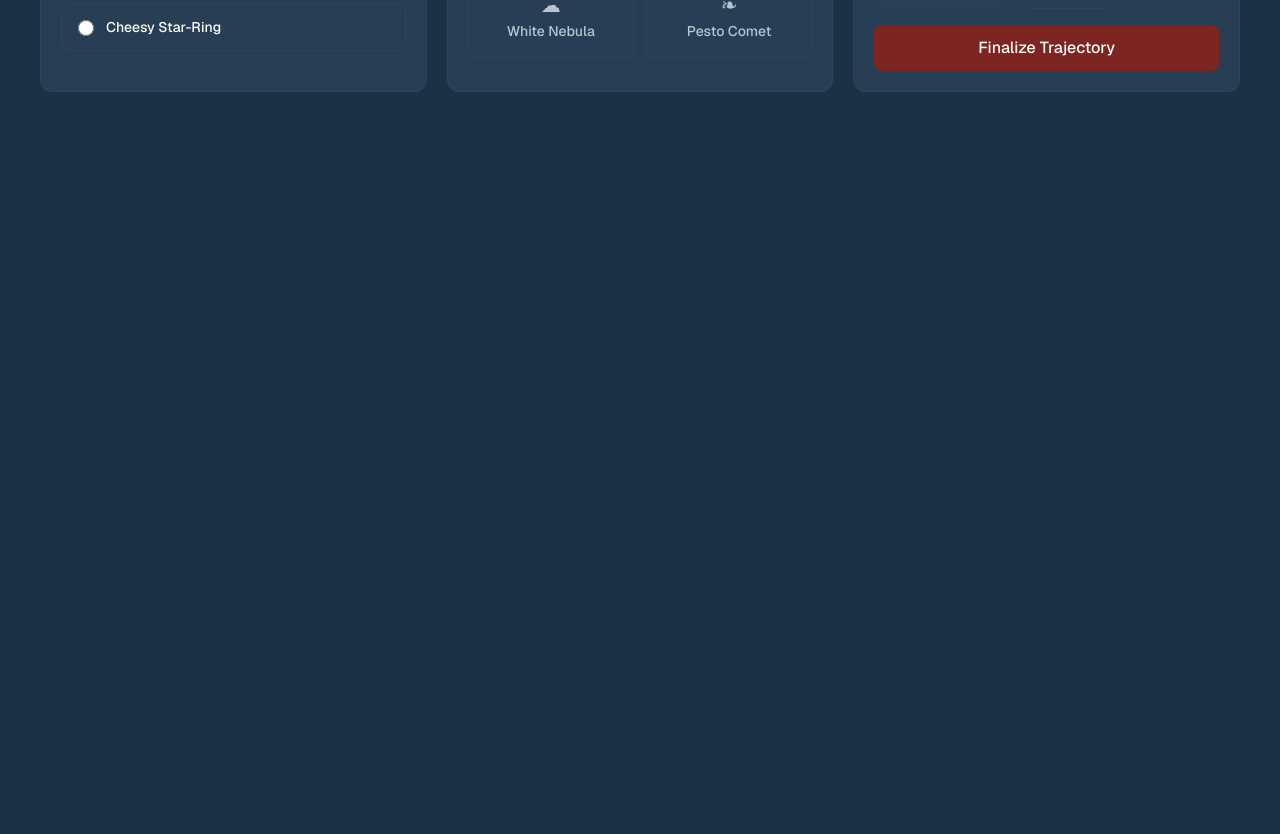
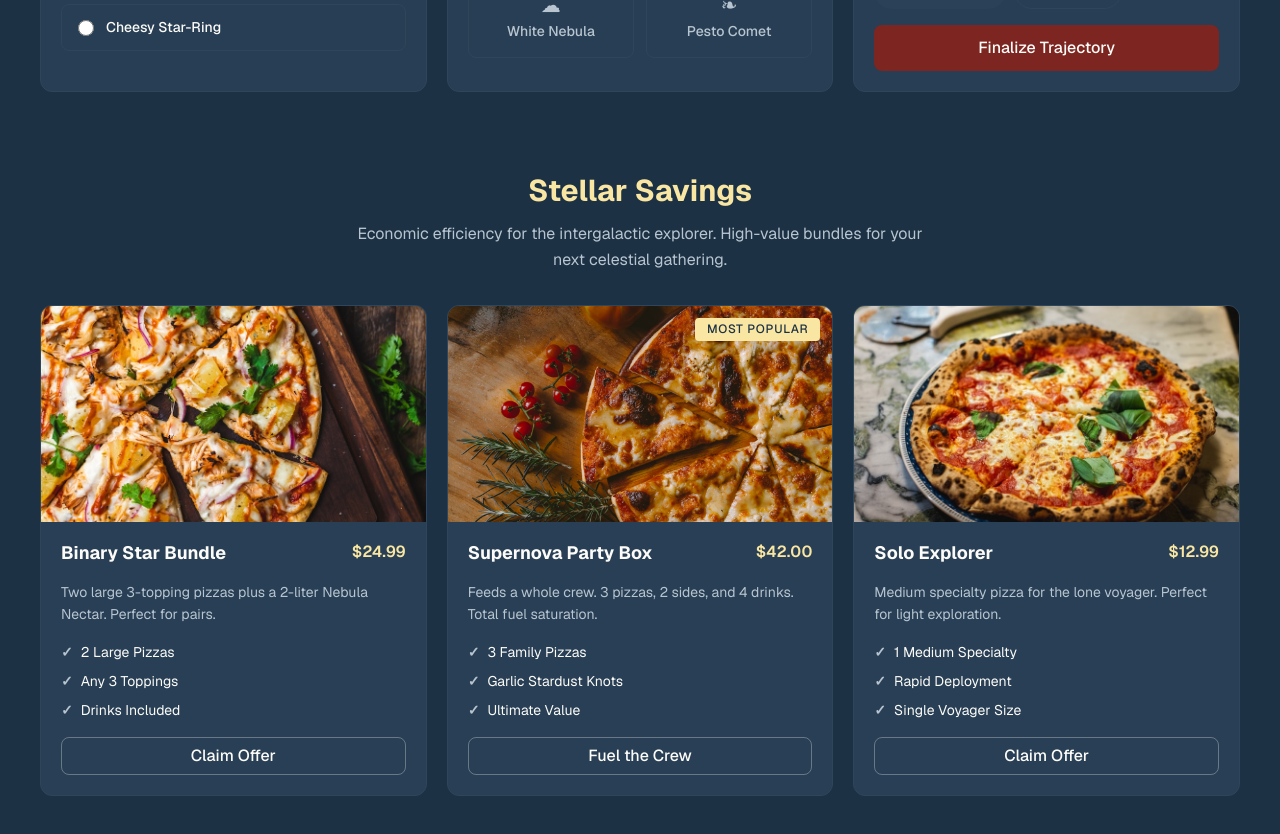
Before and after one commit to rhythm28j-cpu/gm, a Next.js app: page / in a window 1280 px wide. Shown: the part 1020-1854 px from the top of the page. Before the commit the page ends 1152 px from the top, so only its background shows below. Built offline with nearby package versions, Linux system fonts and the light colour scheme.

Commit message:
Create stellar savings section with deals

```diff
--- a/src/components/App/App.tsx
+++ b/src/components/App/App.tsx
@@ -1,6 +1,7 @@
 import Hero from "./Hero";
 import Navbar from "./Navbar";
 import PizzaBuilder from "./PizzaBuilder";
+import StellarSavings from "./StellarSavings";
 
 export default function App() {
   return (
@@ -8,6 +9,7 @@ export default function App() {
       <Navbar />
       <Hero />
       <PizzaBuilder />
+      <StellarSavings />
     </div>
   );
 }
--- /dev/null
+++ b/src/components/App/StellarSavings/StellarSavings.css
@@ -0,0 +1,184 @@
+.stellar-savings {
+  width: 100%;
+  padding-block: var(--spacing-10);
+  padding-inline: var(--spacing-6);
+  background-color: var(--color-orbital-blue);
+}
+
+.stellar-savings__header {
+  width: 100%;
+  max-width: var(--layout-content-max);
+  margin-inline: auto;
+  margin-bottom: var(--spacing-8);
+  text-align: center;
+}
+
+.stellar-savings__title {
+  margin: 0;
+  font-size: var(--font-size-3xl);
+  font-weight: var(--font-weight-bold);
+  line-height: var(--line-height-tight);
+  color: var(--color-crust);
+}
+
+.stellar-savings__subtitle {
+  margin: var(--spacing-3) auto 0;
+  max-width: calc(var(--spacing-24) * 6);
+  font-size: var(--font-size-base);
+  line-height: var(--line-height-relaxed);
+  color: var(--token-muted);
+}
+
+.stellar-savings__grid {
+  display: grid;
+  grid-template-columns: repeat(auto-fit, minmax(min(100%, calc(var(--spacing-24) * 4)), 1fr));
+  gap: var(--spacing-5);
+  align-items: stretch;
+  width: 100%;
+  max-width: var(--layout-content-max);
+  margin-inline: auto;
+}
+
+.stellar-savings__card {
+  display: flex;
+  flex-direction: column;
+  height: 100%;
+  gap: 0;
+  padding: 0;
+  overflow: hidden;
+  background-color: color-mix(
+    in srgb,
+    var(--token-accent) 85%,
+    var(--color-orbital-blue)
+  );
+  border-color: var(--token-border);
+  transition:
+    border-color var(--duration-fast) var(--easing-default),
+    box-shadow var(--duration-fast) var(--easing-default);
+}
+
+.stellar-savings__card:hover,
+.stellar-savings__card:focus-within {
+  border-color: var(--color-crust);
+  box-shadow: 0 0 var(--spacing-6)
+    color-mix(in srgb, var(--color-crust) 25%, transparent);
+}
+
+.stellar-savings__image-wrap {
+  position: relative;
+  height: calc(var(--spacing-24) * 2.25);
+  overflow: hidden;
+}
+
+.stellar-savings__image {
+  width: 100%;
+  height: 100%;
+  object-fit: cover;
+  object-position: center;
+}
+
+.stellar-savings__badge {
+  position: absolute;
+  top: var(--spacing-3);
+  right: var(--spacing-3);
+  padding-block: var(--spacing-1);
+  padding-inline: var(--spacing-3);
+  font-size: var(--font-size-xs);
+  letter-spacing: 0.06em;
+  text-transform: uppercase;
+  background-color: var(--color-crust);
+  color: var(--color-orbital-blue);
+}
+
+.stellar-savings__body {
+  display: flex;
+  flex: 1;
+  flex-direction: column;
+  gap: var(--spacing-4);
+  padding: var(--spacing-5);
+}
+
+.stellar-savings__title-row {
+  display: flex;
+  align-items: flex-start;
+  justify-content: space-between;
+  gap: var(--spacing-3);
+}
+
+.stellar-savings__deal-title {
+  margin: 0;
+  font-size: var(--font-size-lg);
+  font-weight: var(--font-weight-bold);
+  line-height: var(--line-height-tight);
+  color: var(--token-foreground);
+}
+
+.stellar-savings__price {
+  flex-shrink: 0;
+  font-size: var(--font-size-base);
+  font-weight: var(--font-weight-semibold);
+  line-height: var(--line-height-tight);
+  color: var(--color-crust);
+}
+
+.stellar-savings__description {
+  margin: 0;
+  font-size: var(--font-size-sm);
+  line-height: var(--line-height-relaxed);
+  color: var(--token-muted);
+}
+
+.stellar-savings__features {
+  display: flex;
+  flex-direction: column;
+  gap: var(--spacing-2);
+  margin: 0;
+  padding: 0;
+  list-style: none;
+}
+
+.stellar-savings__feature {
+  display: flex;
+  align-items: center;
+  gap: var(--spacing-2);
+  font-size: var(--font-size-sm);
+  line-height: var(--line-height-normal);
+  color: var(--token-foreground);
+}
+
+.stellar-savings__feature::before {
+  content: "✓";
+  flex-shrink: 0;
+  color: var(--token-muted);
+  font-weight: var(--font-weight-bold);
+}
+
+.stellar-savings__cta {
+  width: 100%;
+  margin-top: auto;
+  color: var(--token-foreground);
+  border: var(--border-width) solid
+    color-mix(in srgb, var(--token-foreground) 30%, transparent);
+  background-color: transparent;
+  transition:
+    background-color var(--duration-fast) var(--easing-default),
+    border-color var(--duration-fast) var(--easing-default),
+    color var(--duration-fast) var(--easing-default);
+}
+
+.stellar-savings__card:hover .stellar-savings__cta,
+.stellar-savings__card:focus-within .stellar-savings__cta,
+.stellar-savings__cta:hover:not(:disabled) {
+  background-color: var(--color-crust);
+  border-color: var(--color-crust);
+  color: var(--color-orbital-blue);
+}
+
+.stellar-savings__card:hover .stellar-savings__cta:hover:not(:disabled),
+.stellar-savings__card:focus-within .stellar-savings__cta:hover:not(:disabled) {
+  background-color: color-mix(
+    in srgb,
+    var(--color-crust) 88%,
+    var(--color-starlight)
+  );
+}
--- /dev/null
+++ b/src/components/App/StellarSavings/StellarSavings.tsx
@@ -0,0 +1,75 @@
+import Image from "next/image";
+import Badge from "@/components/Badge";
+import Button from "@/components/Button";
+import Card from "@/components/Card";
+import { DEALS, type Deal } from "./deals";
+import "./StellarSavings.css";
+
+type DealCardProps = {
+  deal: Deal;
+};
+
+function DealCard({ deal }: DealCardProps) {
+  return (
+    <Card className="stellar-savings__card">
+      <div className="stellar-savings__image-wrap">
+        <Image
+          className="stellar-savings__image"
+          src={deal.imageSrc}
+          alt={deal.imageAlt}
+          width={600}
+          height={400}
+          sizes="(max-width: 768px) 100vw, 33vw"
+        />
+        {deal.badge && (
+          <Badge variant="primary" className="stellar-savings__badge">
+            {deal.badge}
+          </Badge>
+        )}
+      </div>
+
+      <div className="stellar-savings__body">
+        <div className="stellar-savings__title-row">
+          <h3 className="stellar-savings__deal-title">{deal.title}</h3>
+          <span className="stellar-savings__price">{deal.price}</span>
+        </div>
+
+        <p className="stellar-savings__description">{deal.description}</p>
+
+        <ul className="stellar-savings__features">
+          {deal.features.map((feature) => (
+            <li key={feature} className="stellar-savings__feature">
+              {feature}
+            </li>
+          ))}
+        </ul>
+
+        <Button variant="ghost" size="md" className="stellar-savings__cta">
+          {deal.cta}
+        </Button>
+      </div>
+    </Card>
+  );
+}
+
+export default function StellarSavings() {
+  return (
+    <section className="stellar-savings" aria-labelledby="stellar-savings-heading">
+      <header className="stellar-savings__header">
+        <h2 id="stellar-savings-heading" className="stellar-savings__title">
+          Stellar Savings
+        </h2>
+        <p className="stellar-savings__subtitle">
+          Economic efficiency for the intergalactic explorer. High-value bundles
+          for your next celestial gathering.
+        </p>
+      </header>
+
+      <div className="stellar-savings__grid">
+        {DEALS.map((deal) => (
+          <DealCard key={deal.id} deal={deal} />
+        ))}
+      </div>
+    </section>
+  );
+}
--- /dev/null
+++ b/src/components/App/StellarSavings/deals.ts
@@ -0,0 +1,54 @@
+export type Deal = {
+  id: string;
+  title: string;
+  price: string;
+  description: string;
+  features: string[];
+  cta: string;
+  featured?: boolean;
+  badge?: string;
+  imageSrc: string;
+  imageAlt: string;
+};
+
+export const DEALS: Deal[] = [
+  {
+    id: "binary-star",
+    title: "Binary Star Bundle",
+    price: "$24.99",
+    description:
+      "Two large 3-topping pizzas plus a 2-liter Nebula Nectar. Perfect for pairs.",
+    features: ["2 Large Pizzas", "Any 3 Toppings", "Drinks Included"],
+    cta: "Claim Offer",
+    imageSrc: "/deal-binary-star.jpg",
+    imageAlt: "Pepperoni pizza with a slice being lifted",
+  },
+  {
+    id: "supernova",
+    title: "Supernova Party Box",
+    price: "$42.00",
+    description:
+      "Feeds a whole crew. 3 pizzas, 2 sides, and 4 drinks. Total fuel saturation.",
+    features: ["3 Family Pizzas", "Garlic Stardust Knots", "Ultimate Value"],
+    cta: "Fuel the Crew",
+    featured: true,
+    badge: "Most Popular",
+    imageSrc: "/hero-pizza.jpg",
+    imageAlt: "Classic pepperoni pizza fresh from the oven",
+  },
+  {
+    id: "solo-explorer",
+    title: "Solo Explorer",
+    price: "$12.99",
+    description:
+      "Medium specialty pizza for the lone voyager. Perfect for light exploration.",
+    features: [
+      "1 Medium Specialty",
+      "Rapid Deployment",
+      "Single Voyager Size",
+    ],
+    cta: "Claim Offer",
+    imageSrc: "/deal-solo-explorer.jpg",
+    imageAlt: "Single pizza on a wooden board",
+  },
+];
--- /dev/null
+++ b/src/components/App/StellarSavings/index.ts
@@ -0,0 +1 @@
+export { default } from "./StellarSavings";
--- a/src/components/components.css
+++ b/src/components/components.css
@@ -8,3 +8,4 @@
 @import "./App/Hero/Hero.css";
 @import "./App/PizzaBuilder/PizzaBuilder.css";
 @import "./App/PizzaBuilder/CustomizeModal.css";
+@import "./App/StellarSavings/StellarSavings.css";
```
Also changed, not shown: public/deal-binary-star.jpg (added), public/deal-solo-explorer.jpg (added).
